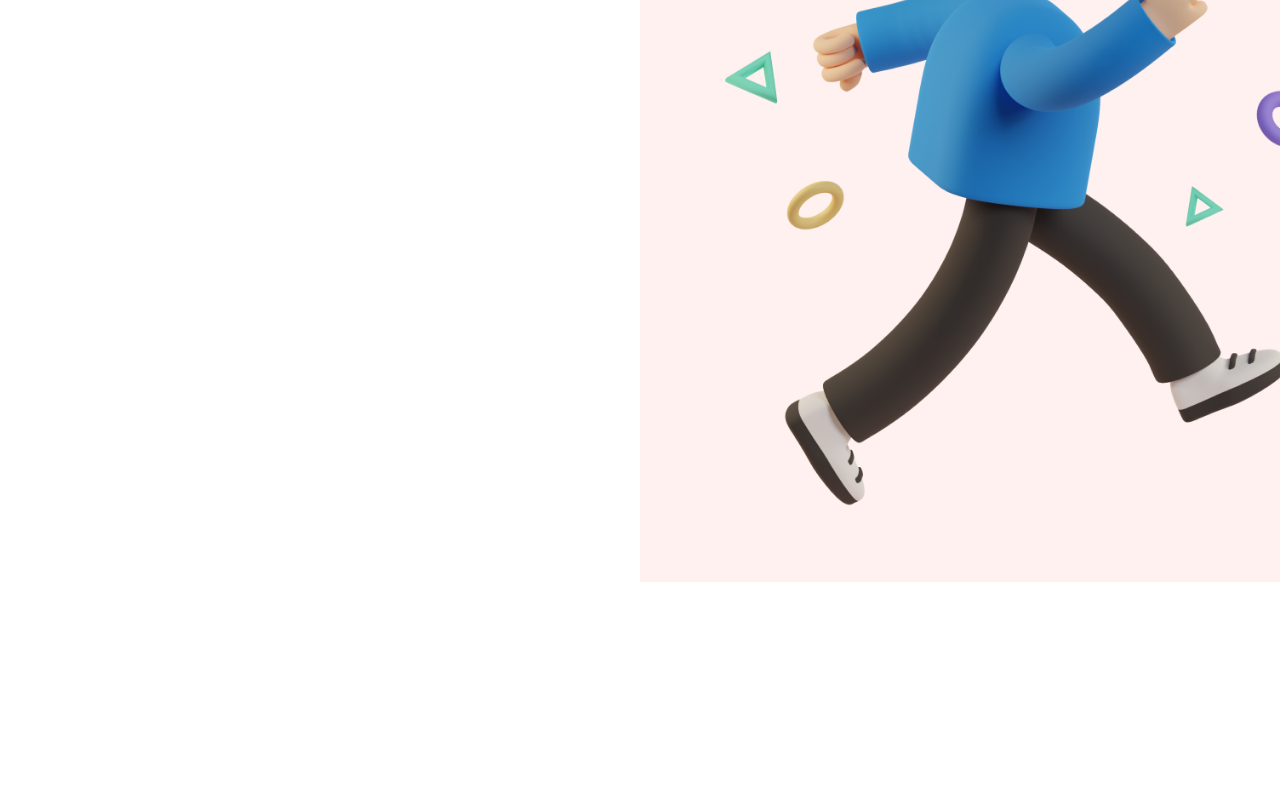
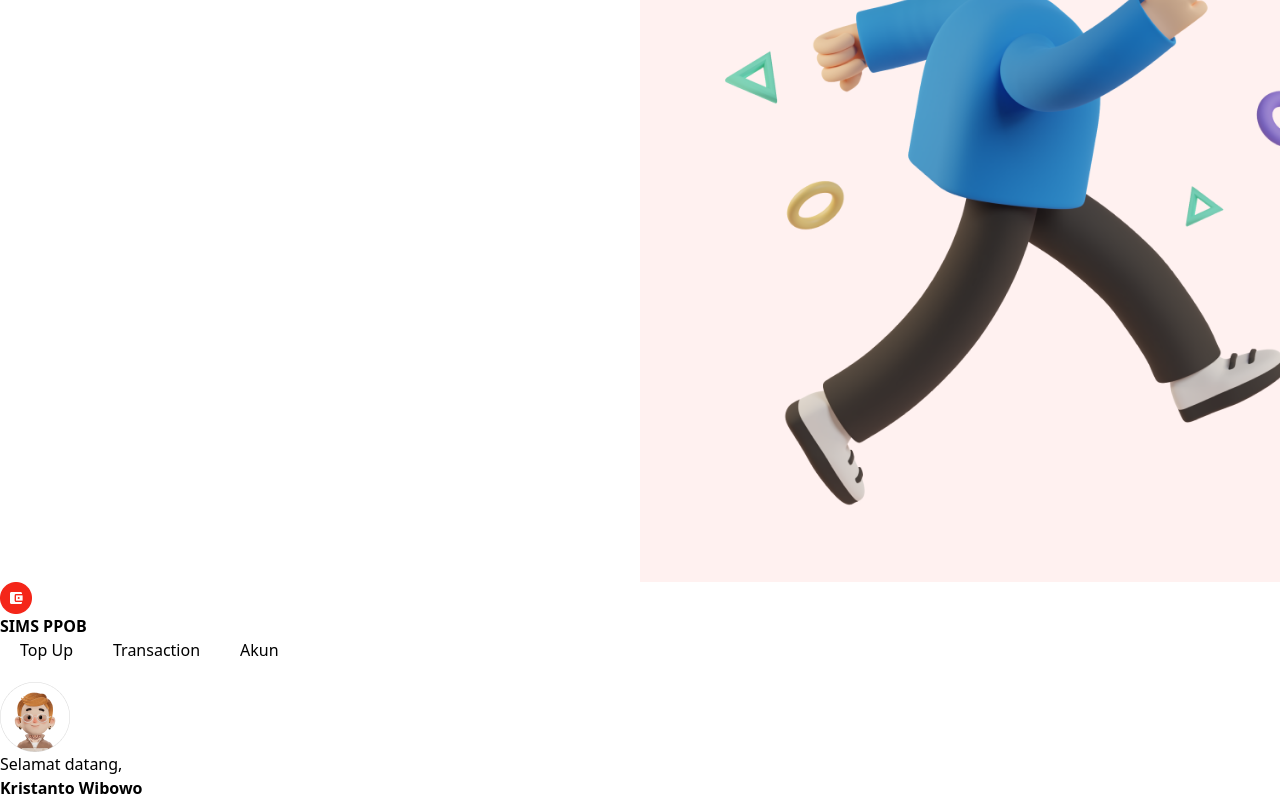
Before and after one commit to agungshndy/sims-ppob, a React (Vite) app: page / in a window 1280 px wide. Shown: the part 1161-1961 px from the top of the page. Before the commit the page ends 1743 px from the top, so only its background shows below. Built offline with nearby package versions, Linux system fonts and the light colour scheme.

Commit message:
home component added

```diff
--- a/src/App.jsx
+++ b/src/App.jsx
@@ -1,7 +1,8 @@
 // import { useState } from 'react'
+import './index.css'
 import Register from './components/Register'
 import Login from './components/Login'
-import './index.css'
+import Home from './components/Home'
 
 function App() {
 
@@ -9,6 +10,7 @@ function App() {
     <div className='container mx-auto'>
       <Register/>
       <Login/>
+      <Home/>
     </div>
   )
 }
--- /dev/null
+++ b/src/components/Home.jsx
@@ -0,0 +1,41 @@
+import Logo from '../assets/Logo.png'
+import Profile from '../assets/Profile Photo.png'
+// import axios from 'axios';
+// import { useEffect, useState } from 'react';
+
+function Home() {
+   // const [user,setUser] = useState([]);
+
+   // const API_URL = 'http://localhost:8000/data';
+   // useEffect(()=>{
+   //    getAllData();
+   // },[]);
+
+   // async function getAllData(){
+   //    const response = await axios.get(API_URL);
+   //    setUser(response.data);
+   // }
+  return (
+ <div id='home'>
+    <div className='header mb-5'>
+      <div className="">
+         <div className='simsLogo'>
+          <img src={Logo} alt="logo"/><p className='font-semibold'>SIMS PPOB</p>
+         </div>
+          <a className='mx-5' href="">Top Up</a>
+          <a className='mx-5' href="">Transaction</a>
+          <a className='mx-5' href="">Akun</a>
+      </div>
+    </div>
+    <div className='jumbotron'>
+        <div>
+          <img src={Profile} alt="profile picture" />
+          <p>Selamat datang,</p>
+          <h2 className='font-semibold'>Kristanto Wibowo</h2>
+        </div>
+    </div>
+   </div>
+ )
+}
+
+export default Home;
--- a/src/components/Login.jsx
+++ b/src/components/Login.jsx
@@ -20,9 +20,9 @@ function Login() {
     <div className='grid grid-cols-2'>
       <div className="registerForm w-3xs">
          <div className='simsLogo'>
-          <img src={Logo} alt="logo"/><p className='font-bold'>SIMS PPOB</p>
+          <img src={Logo} alt="logo"/><p className='font-semibold'>SIMS PPOB</p>
+          <h1 className='text-xl font-semibold'>Masuk atau buat akun untuk memulai</h1>
          </div>
-          <h1 className='text-xl font-bold'>Masuk atau buat akun untuk memulai</h1>
           <input type="email" name="email" id="email" placeholder="Masukkan E-mail Anda" required/>
           <input type="password" name="buatPass" id="buatPass" placeholder="Masukkan Password Anda" required/>
           <input type="password" name="konfirmPass" id="konfirmPass" placeholder="Konfirmasi Password" required/>
--- a/src/components/Register.jsx
+++ b/src/components/Register.jsx
@@ -20,7 +20,8 @@ function Register() {
     <div className='grid grid-cols-2'>
       <div className="registerForm w-3xs">
          <div className='simsLogo'>
-            <img src={Logo} alt="logo"/><p className='font-bold'>SIMS PPOB</p>
+            <img src={Logo} alt="logo"/><p className='font-semibold'>SIMS PPOB</p>
+            <h1 className='text-xl font-semibold'>Lengkapi data untuk membuat akun</h1>
          </div>
             <input type="email" name="email" id="email" placeholder="Masukkan E-mail Anda" required/>
             <input type="text" name="namaDepan" id="namaDepan" placeholder="Nama Depan" required/>
```
